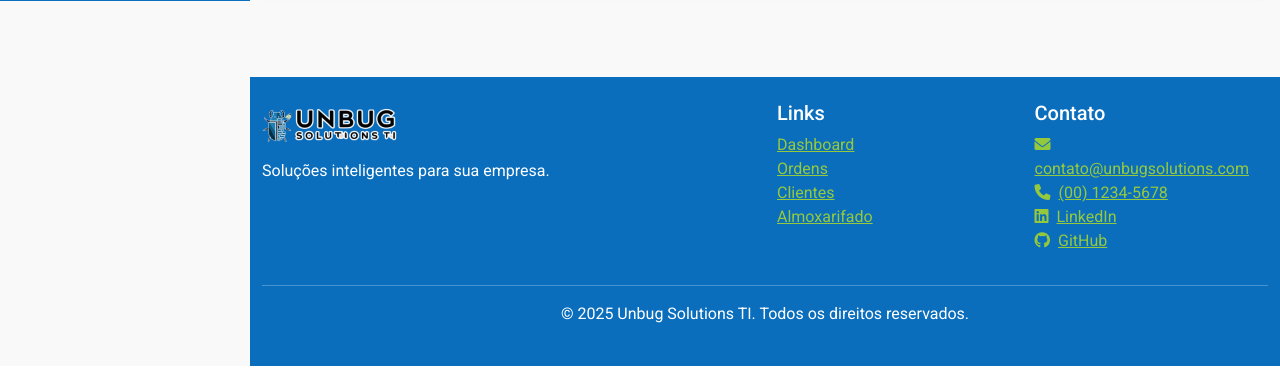
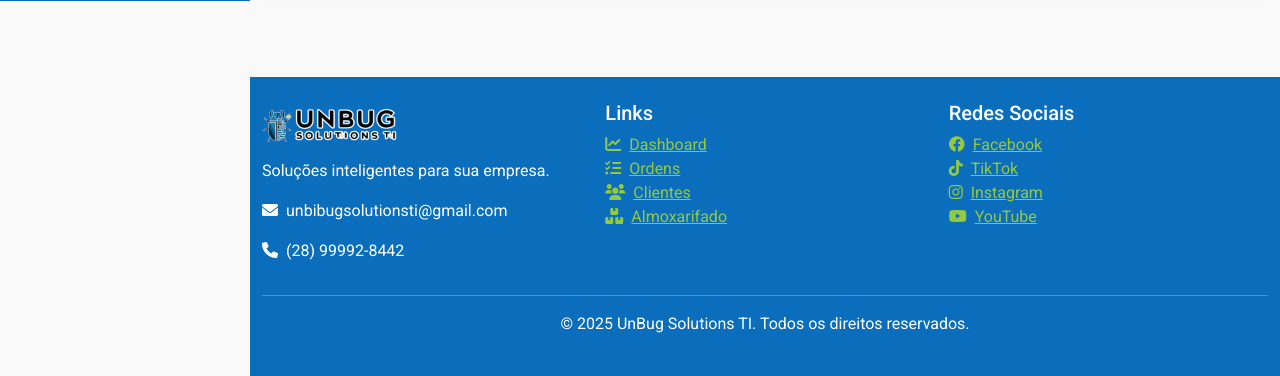
Before and after one commit to sarziel/UnbugAPP, a Flask app: page /clients/create in a window 1280 px wide. Shown: the part 799-1175 px from the top of the page. Run offline with Flask 3, Linux system fonts and the light colour scheme; a user stored in the database is signed in; some libraries are stand-ins or nearby versions.

Commit message:
Assistant checkpoint: Atualizar rodapé com informações de contato
Assistant generated file changes:
- templates/base.html: Atualizar rodapé com informações de contato

---

User prompt:

colocar dados no rodapé

Replit-Commit-Author: Assistant
Replit-Commit-Session-Id: 35690b97-df85-45d4-a3ae-dc1c2eb70f14

```diff
--- a/templates/base.html
+++ b/templates/base.html
@@ -209,35 +209,37 @@
         <footer class="mt-5">
         <div class="container">
             <div class="row">
-                <div class="col-md-6">
+                <div class="col-md-4">
                     <div class="footer-logo-container mb-2">
                         <img src="{{ url_for('static', filename='img/unbug_horizontal.png') }}" alt="Unbug Solutions TI" class="footer-logo">
                     </div>
                     <p>Soluções inteligentes para sua empresa.</p>
+                    <p><i class="fas fa-envelope me-2"></i>unbibugsolutionsti@gmail.com</p>
+                    <p><i class="fas fa-phone me-2"></i>(28) 99992-8442</p>
                 </div>
-                <div class="col-md-3">
+                <div class="col-md-4">
                     <h5>Links</h5>
                     <ul class="list-unstyled">
-                        <li><a href="{{ url_for('dashboard.index') }}">Dashboard</a></li>
-                        <li><a href="{{ url_for('orders.index') }}">Ordens</a></li>
-                        <li><a href="{{ url_for('clients.index') }}">Clientes</a></li>
-                        <li><a href="{{ url_for('stock.index') }}">Almoxarifado</a></li>
+                        <li><a href="{{ url_for('dashboard.index') }}"><i class="fas fa-chart-line me-2"></i>Dashboard</a></li>
+                        <li><a href="{{ url_for('orders.index') }}"><i class="fas fa-tasks me-2"></i>Ordens</a></li>
+                        <li><a href="{{ url_for('clients.index') }}"><i class="fas fa-users me-2"></i>Clientes</a></li>
+                        <li><a href="{{ url_for('stock.index') }}"><i class="fas fa-boxes me-2"></i>Almoxarifado</a></li>
                     </ul>
                 </div>
-                <div class="col-md-3">
-                    <h5>Contato</h5>
-                    <ul class="list-unstyled">
-                        <li><a href="mailto:contato@unbugsolutions.com"><i class="fas fa-envelope me-2"></i>contato@unbugsolutions.com</a></li>
-                        <li><a href="#"><i class="fas fa-phone me-2"></i>(00) 1234-5678</a></li>
-                        <li><a href="#"><i class="fab fa-linkedin me-2"></i>LinkedIn</a></li>
-                        <li><a href="#"><i class="fab fa-github me-2"></i>GitHub</a></li>
+                <div class="col-md-4">
+                    <h5>Redes Sociais</h5>
+                    <ul class="list-unstyled social-links">
+                        <li><a href="https://facebook.com/unbugsolutionsti" target="_blank"><i class="fab fa-facebook me-2"></i>Facebook</a></li>
+                        <li><a href="https://tiktok.com/@unbugsolutionsti" target="_blank"><i class="fab fa-tiktok me-2"></i>TikTok</a></li>
+                        <li><a href="https://instagram.com/unbugsolutionsti" target="_blank"><i class="fab fa-instagram me-2"></i>Instagram</a></li>
+                        <li><a href="https://youtube.com/unbugsolutionsti" target="_blank"><i class="fab fa-youtube me-2"></i>YouTube</a></li>
                     </ul>
                 </div>
             </div>
             <hr>
             <div class="row">
                 <div class="col-md-12 text-center">
-                    <p>&copy; 2025 Unbug Solutions TI. Todos os direitos reservados.</p>
+                    <p>&copy; 2025 UnBug Solutions TI. Todos os direitos reservados.</p>
                 </div>
             </div>
         </div>
```
